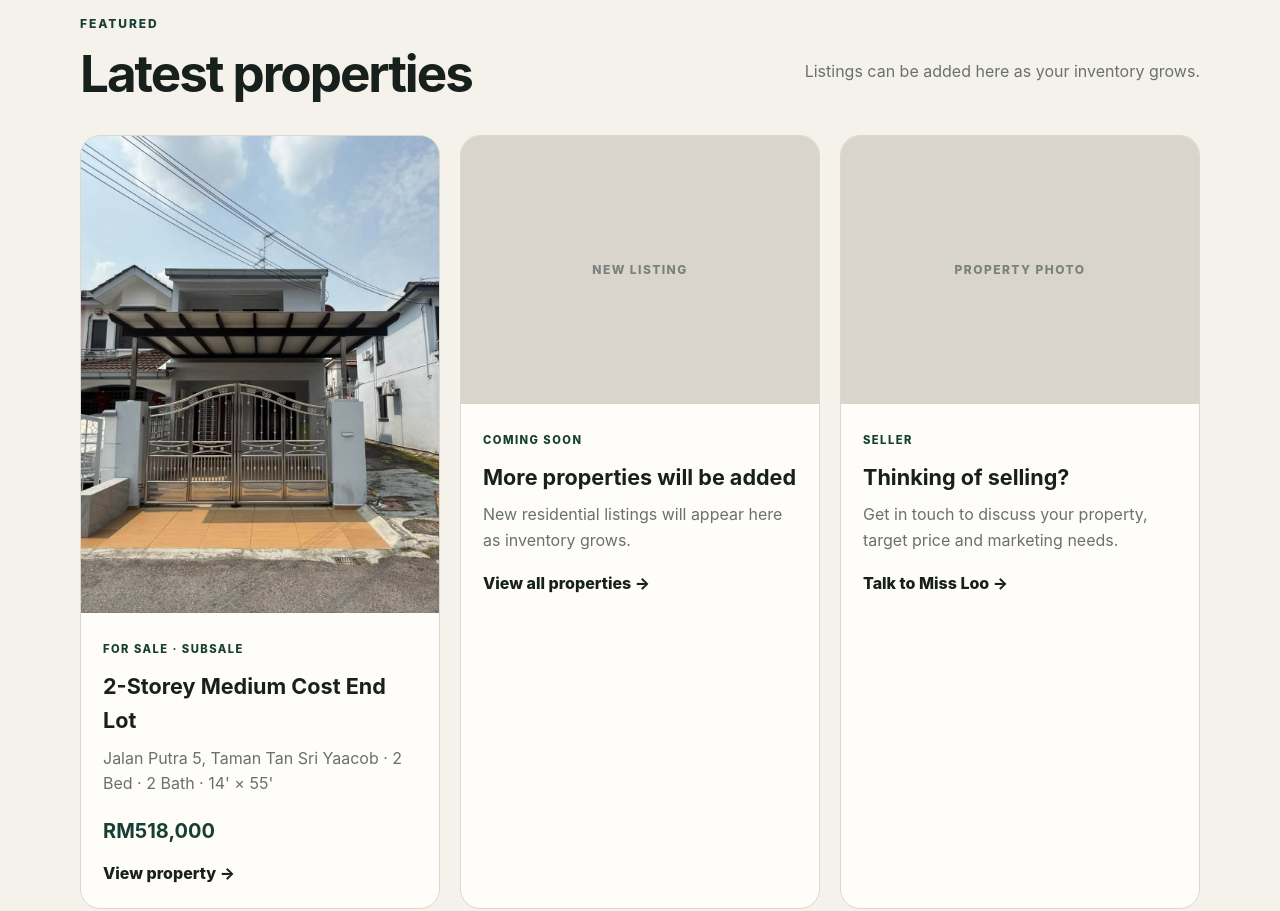
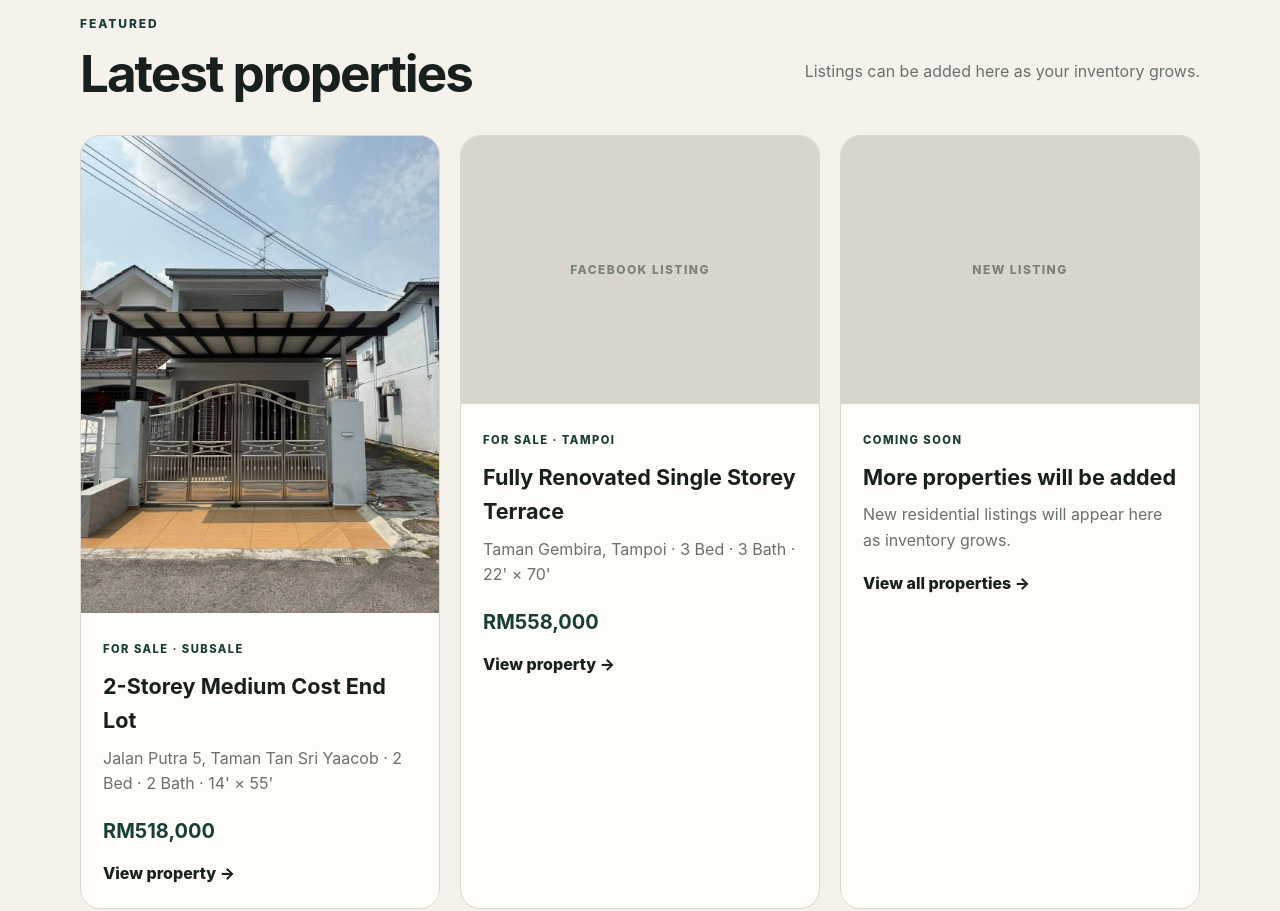
Before and after one commit to SQL-coffin/miss-loo-property-ann, a plain HTML site: page index.html in a window 1280 px wide. Shown: the part 1340-2251 px from the top of the page. Drawn offline with Linux system fonts and the light colour scheme.

Commit message:
Feature Taman Gembira property on homepage

```diff
--- a/index.html
+++ b/index.html
@@ -84,6 +84,16 @@
               <p>Jalan Putra 5, Taman Tan Sri Yaacob · 2 Bed · 2 Bath · 14' × 55'</p>
               <strong class="listing-price">RM518,000</strong>
               <a href="properties/jalan-putra-5-taman-tan-sri-yaacob/">View property →</a>
+            </div>
+          </article>
+          <article class="property-card">
+            <div class="property-image facebook-placeholder"><span>FACEBOOK LISTING</span></div>
+            <div class="property-body">
+              <span class="tag">FOR SALE · TAMPOI</span>
+              <h3>Fully Renovated Single Storey Terrace</h3>
+              <p>Taman Gembira, Tampoi · 3 Bed · 3 Bath · 22' × 70'</p>
+              <strong class="listing-price">RM558,000</strong>
+              <a href="properties/taman-gembira-tampoi-jalan-riang-2/">View property →</a>
             </div>
           </article>
           <article class="property-card placeholder">
```
